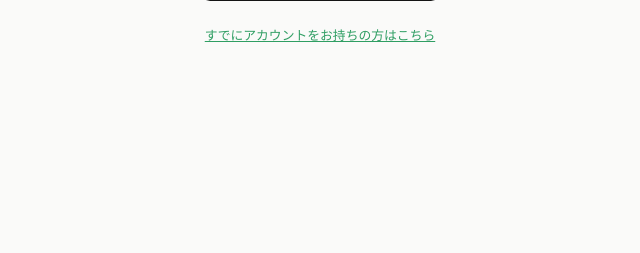
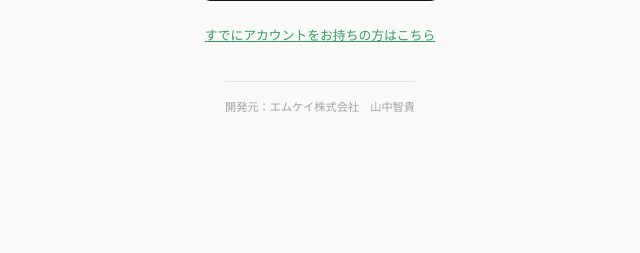
Before and after one commit to tomokiyama2000-cmyk/honyaku-kon-nyaku, a Flask app: page /register in a window 1280 px wide. Shown: the part 512-765 px from the top of the page, without its empty margins (320-960 px from the left). Run offline with Flask 3, Linux system fonts and the light colour scheme; parts of the project's set-up code (start-up, migrations or seed data) failed here and were passed over; some web fonts are replaced.

Commit message:
開発元表記（エムケイ株式会社 山中智貴）をメイン画面・ログイン画面・新規登録画面のフッターに追加

```diff
--- a/static/style.css
+++ b/static/style.css
@@ -139,6 +139,15 @@ button {
 .logout-link {
   color: var(--text-muted);
   text-decoration: underline;
+}
+
+.app-footer {
+  text-align: center;
+  font-size: 0.7rem;
+  color: var(--text-faint);
+  margin: var(--space-4) 0 0;
+  padding-top: var(--space-4);
+  border-top: 1px solid var(--border);
 }
 
 .setup-warning {
--- a/templates/index.html
+++ b/templates/index.html
@@ -237,6 +237,8 @@
   <section class="transcript" id="transcript" aria-live="polite" style="display:none;">
     <!-- 会話履歴がここに追加されていく -->
   </section>
+
+  <footer class="app-footer">開発元：エムケイ株式会社　山中智貴</footer>
 </div>
 
 <audio id="player" hidden></audio>
--- a/templates/login.html
+++ b/templates/login.html
@@ -28,6 +28,7 @@
   {% endif %}
 
   <p class="auth-switch-link"><a href="{{ url_for('register') }}">初めての方はこちら（新規登録）</a></p>
+  <footer class="app-footer">開発元：エムケイ株式会社　山中智貴</footer>
 </div>
 
 </body>
--- a/templates/register.html
+++ b/templates/register.html
@@ -29,6 +29,7 @@
   {% endif %}
 
   <p class="auth-switch-link"><a href="{{ url_for('login') }}">すでにアカウントをお持ちの方はこちら</a></p>
+  <footer class="app-footer">開発元：エムケイ株式会社　山中智貴</footer>
 </div>
 
 </body>
```
